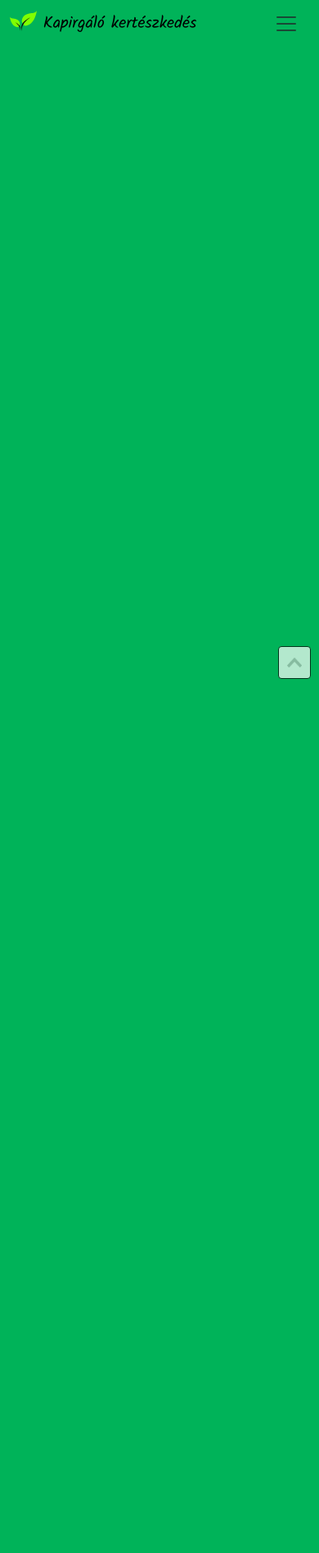
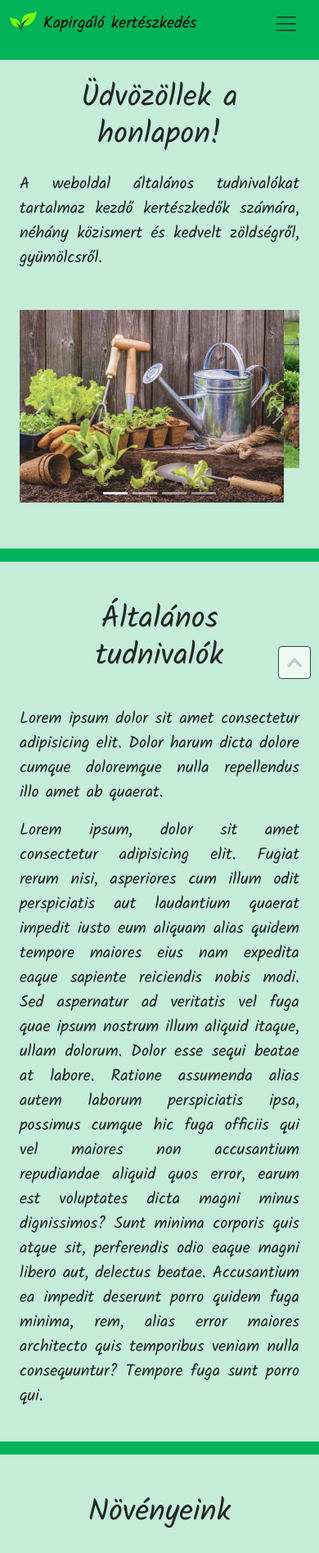
Before and after one commit to kerekesjuca/Modulzaro_project, a plain HTML site: page index.html in a window 390 px wide. Shown: the top 1894 px of the page at 82% size. Before the commit the page ends 844 px from the top, so only its background shows below. Drawn offline with nearby package versions, Linux system fonts and the light colour scheme.

Commit message:
index.html eredeti tartalmának visszatöltése

```diff
--- a/index.html
+++ b/index.html
@@ -65,6 +65,88 @@
             </div>
         </div>
     </nav>
+
+    <div class="container p-4" style="text-align: justify; background-color: #c4ecd8;">
+        <h1 class="display-3 text-center mb-4">Üdvözöllek a honlapon!</h1>
+        <div class="row">
+            <div class="col-sm">
+                <p> A weboldal általános tudnivalókat tartalmaz kezdő kertészkedők számára, néhány közismert és kedvelt
+                    zöldségről, gyümölcsről.</p>
+            </div>
+        </div>
+        <div class="col-sm">
+            <div id="carouselExampleIndicators" class="carousel slide col-md-12" data-bs-ride="carousel">
+                <div class="carousel-indicators">
+                    <button type="button" data-bs-target="#carouselExampleIndicators" data-bs-slide-to="0"
+                        class="active" aria-current="true" aria-label="Slide 1"></button>
+                    <button type="button" data-bs-target="#carouselExampleIndicators" data-bs-slide-to="1"
+                        aria-label="Slide 2"></button>
+                    <button type="button" data-bs-target="#carouselExampleIndicators" data-bs-slide-to="2"
+                        aria-label="Slide 3"></button>
+                    <button type="button" data-bs-target="#carouselExampleIndicators" data-bs-slide-to="3"
+                        aria-label="Slide 4"></button>
+                </div>
+                <div class="carousel-inner">
+                    <div class="carousel-item active">
+                        <img src="pics/gardening.jpg" class="d-block w-100" alt="t1">
+                    </div>
+                    <div class="carousel-item">
+                        <img src="pics/v02.jpeg" class="d-block w-100" alt="t2">
+                    </div>
+                    <div class="carousel-item">
+                        <img src="pics/v01.jpg" class="d-block w-100" alt="t3">
+                    </div>
+                    <div class="carousel-item">
+                        <img src="pics/v03.jpg" class="d-block w-100" alt="t4">
+                    </div>
+                </div>
+                <button class="carousel-control-prev" type="button" data-bs-target="#carouselExampleIndicators"
+                    data-bs-slide="prev">
+                    <span class="carousel-control-prev-icon" aria-hidden="true"></span>
+                    <span class="visually-hidden">Előző</span>
+                </button>
+                <button class="carousel-control-next" type="button" data-bs-target="#carouselExampleIndicators"
+                    data-bs-slide="next">
+                    <span class="carousel-control-next-icon" aria-hidden="true"></span>
+                    <span class="visually-hidden">Következő</span>
+                </button>
+            </div>
+        </div>
+    </div>
+
+    <div class="container p-4" style="text-align: justify; background-color: #c4ecd8;">
+        <div class="container">
+            <h1 id="alt_tud" class="display-3 p-4 text-center">Általános tudnivalók</h1>
+        </div>
+        <p>Lorem ipsum dolor sit amet consectetur adipisicing elit. Dolor harum dicta dolore cumque doloremque nulla
+            repellendus illo amet ab quaerat.</p>
+        <p>Lorem ipsum, dolor sit amet consectetur adipisicing elit. Fugiat rerum nisi, asperiores cum illum odit
+            perspiciatis aut laudantium quaerat impedit iusto eum aliquam alias quidem tempore maiores eius nam expedita
+            eaque sapiente reiciendis nobis modi. Sed aspernatur ad veritatis vel fuga quae ipsum nostrum illum aliquid
+            itaque, ullam dolorum. Dolor esse sequi beatae at labore. Ratione assumenda alias autem laborum perspiciatis
+            ipsa, possimus cumque hic fuga officiis qui vel maiores non accusantium repudiandae aliquid quos error,
+            earum est voluptates dicta magni minus dignissimos? Sunt minima corporis quis atque sit, perferendis odio
+            eaque magni libero aut, delectus beatae. Accusantium ea impedit deserunt porro quidem fuga minima, rem,
+            alias error maiores architecto quis temporibus veniam nulla consequuntur? Tempore fuga sunt porro qui.</p>
+    </div>
+
+    <div class="container p-4" style="text-align: justify; background-color: #c4ecd8;">
+        <div class="container">
+            <h1 class="display-3 p-4 text-center">Növényeink</h1>
+        </div>
+        <p>Lorem ipsum dolor sit amet consectetur, adipisicing elit. Labore quis ipsum officia vel iusto excepturi et,
+            odio in error! Fugit reiciendis aut similique dolorum voluptatibus repudiandae nam? Earum facilis architecto
+            dolore? Alias laborum ab reprehenderit, perspiciatis ipsum unde quidem officia asperiores saepe in,
+            voluptates vel sunt temporibus harum, ducimus veritatis nobis. Architecto neque harum, cumque ab debitis
+            quaerat ut placeat, facilis libero enim esse. Maiores exercitationem, tempore fuga beatae ex laudantium.
+            Dolorum, dolores consequuntur ullam commodi quae accusamus alias, dolor autem unde quas facere sunt hic
+            excepturi necessitatibus ad corrupti eligendi tempora voluptate quia eos tempore. Dolor tenetur iure
+            excepturi tempore similique consequatur accusamus, vero ea molestiae illo, rem repellat inventore
+            consequuntur. Cumque et nulla debitis at animi in quod numquam ullam veniam culpa vitae sequi, fugit
+            consequuntur. Sequi, deleniti qui obcaecati fuga natus eum ratione totam similique voluptates iure ipsum,
+            numquam non porro eaque officiis, blanditiis magni perspiciatis ex!</p>
+    </div>
+
     <footer>
         <div id="topofpage">
             <a href="#top" class="back-to-top"><img src="./pics/up.png"></a>
```
